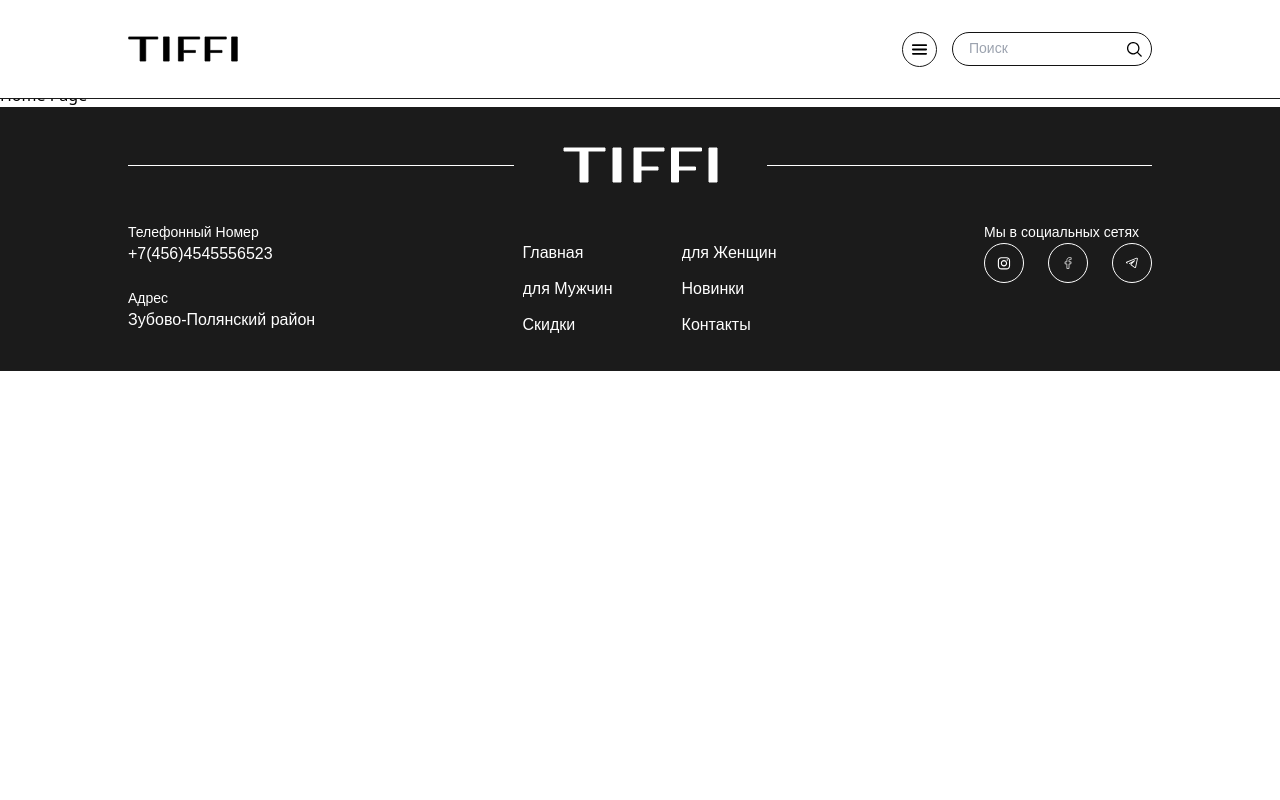
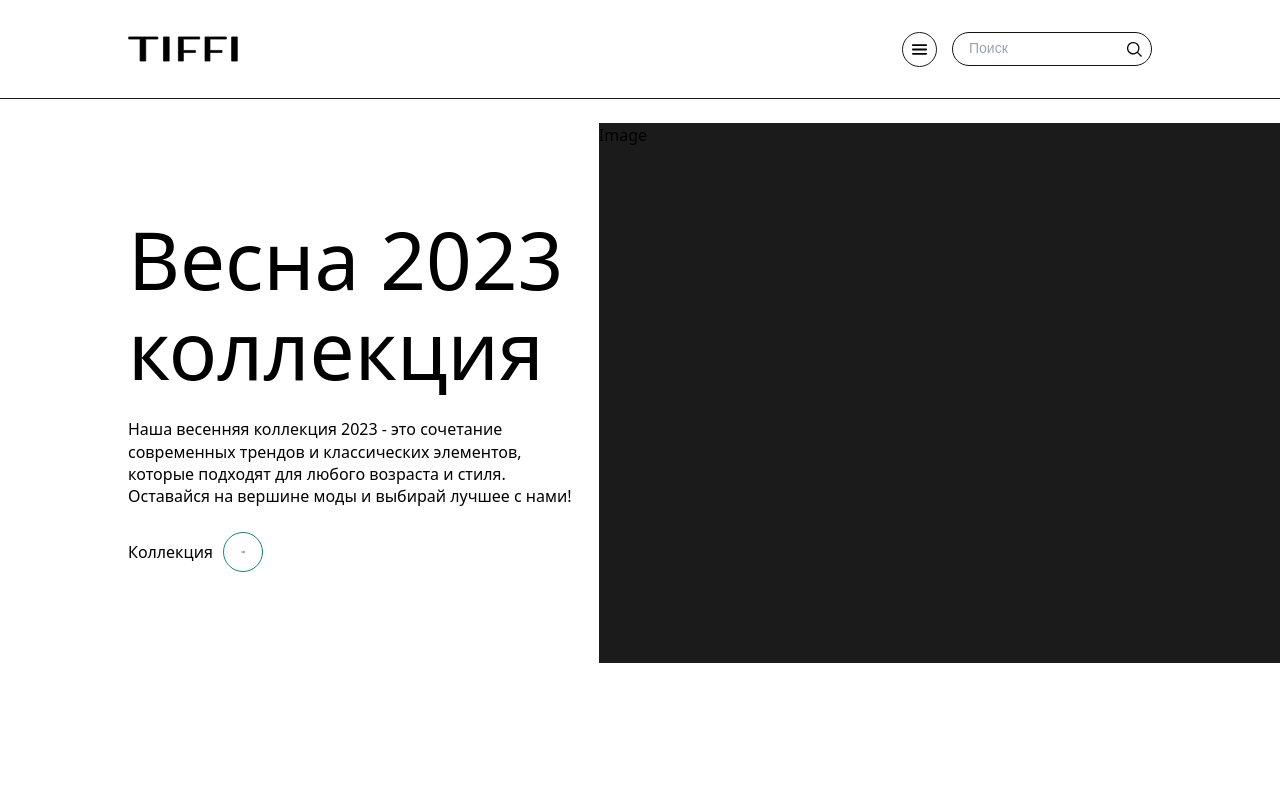
Before and after one commit to arm-sargsyan23/tiffy-project, a React (Vite) app: page / in a window 1280 px wide. Shown: the top 800 px of the page. Built offline with nearby package versions, Linux system fonts and the light colour scheme.

Commit message:
add: navigate button , home page . change:sub categories file and header file

```diff
--- a/src/components/header/index.jsx
+++ b/src/components/header/index.jsx
@@ -63,7 +63,7 @@ export default function Header() {
         </div>
       </div>
       <div
-        className={`w-full bg-white fixed lg:hidden grid justify-items-center z-10 top-[129px] sm:top-[83px] ${menuForSubCategory ? "overflow-y-auto" : "overscroll-none"}`}
+        className={`w-full bg-white fixed lg:hidden grid justify-items-center z-10 top-[129px] sm:top-[83px] ${menuForSubCategory ? "overflow-y-auto no-scrollbar" : "overscroll-none"}`}
       >
         <div
           className={`bg-white w-[60%] grid text-xs transition-all ease-in-out duration-500 ${navBar ? "grid-rows-[calc(100vh-129px)] sm:grid-rows-[calc(100vh-83px)] 2md:grid-rows-[55px]" : "grid-rows-[0px]"}`}
--- a/src/components/index.js
+++ b/src/components/index.js
@@ -1,3 +1,4 @@
 export { default as Header } from "./header/index";
 export { default as BrandBtn } from "./brand-btn/index";
 export { default as Footer } from "./footer/index";
+export { default as NavigateButton } from "./nav-btn/index";
--- /dev/null
+++ b/src/components/nav-btn/index.jsx
@@ -0,0 +1,10 @@
+export default function NavigateButton({ name }) {
+  return (
+    <button className="flex items-center gap-x-[10px]">
+      <p className="text-sm">{name}</p>
+      <div className="border-secondary border-[1px] rounded-full w-[40px] h-[40px] p-4">
+        <img className="rotate-[180deg]" src="/media/images/back.svg" alt="navigate button" />
+      </div>
+    </button>
+  );
+}
--- a/src/feuturese/header/sub-category-for-small-displays/index.jsx
+++ b/src/feuturese/header/sub-category-for-small-displays/index.jsx
@@ -13,7 +13,7 @@ export default function SubCategoryForSmallDisplays({
 }) {
   const [subCategoriesActiveForPhone, setSubCategoriesActiveForPhone] = useState(null);
   return (
-    <div className="w-[85%] max-2md:grid hidden bg-white overflow-y-auto">
+    <div className="w-[85%] max-2md:grid hidden bg-white overflow-y-auto no-scrollbar">
       <div className="w-full grid content-start gap-4 font-raleway">
         {/* back icon */}
         <div
--- a/src/pages/home-page/index.jsx
+++ b/src/pages/home-page/index.jsx
@@ -1,3 +1,23 @@
+import NavigateButton from "../../components/nav-btn";
+
 export default function HomePage() {
-  return <main className="w-full xs:mt-[129px] sm:mt-[83px]">Home Page</main>;
+  return (
+    <main className="w-full xs:mt-[129px] sm:mt-[83px]">
+      <div className="w-full h-[620px] bg-white py-10 mb-[120px] flex justify-end mt-[40px]">
+        <div className="w-[90%] min-h-max bg-white flex">
+          <div className="w-[40%] bg-white flex flex-col justify-center gap-y-6">
+            <p className="text-xl">Весна 2023 коллекция</p>
+            <p className="text-sm">
+              Наша весенняя коллекция 2023 - это сочетание современных трендов и классических элементов, которые подходят для
+              любого возраста и стиля. Оставайся на вершине моды и выбирай лучшее c нами!
+            </p>
+            <NavigateButton name={"Коллекция"} />
+          </div>
+          <div className="w-[60%] h-full bg-white pl-[10px]">
+            <div className="w-full h-full bg-primary">Image</div>
+          </div>
+        </div>
+      </div>
+    </main>
+  );
 }
--- a/tailwind.config.js
+++ b/tailwind.config.js
@@ -36,5 +36,19 @@ module.exports = {
       lora: ["Lora", "serif"]
     }
   },
-  plugins: []
+  plugins: [
+    function ({ addUtilities }) {
+      const newUtilities = {
+        ".no-scrollbar::webkit-scrollbar": {
+          display: "none"
+        },
+        ".no-scrollbar": {
+          "-ms-overflow-style": "none",
+          "scrollbar-width": "none"
+        }
+      };
+
+      addUtilities(newUtilities);
+    }
+  ]
 };
```
